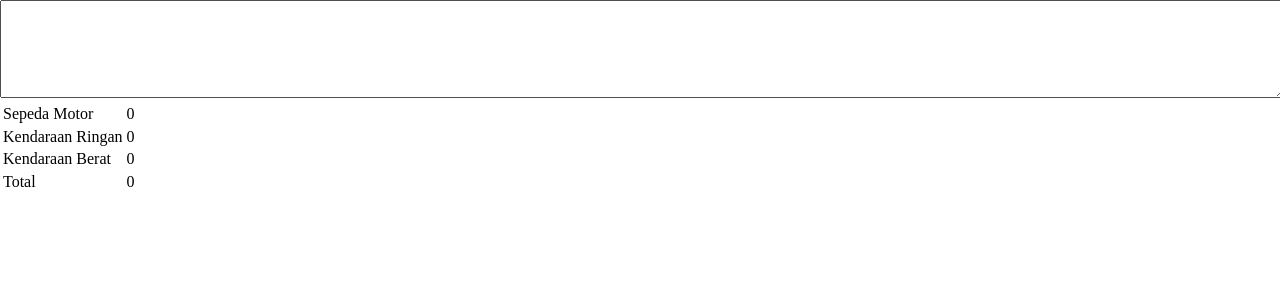
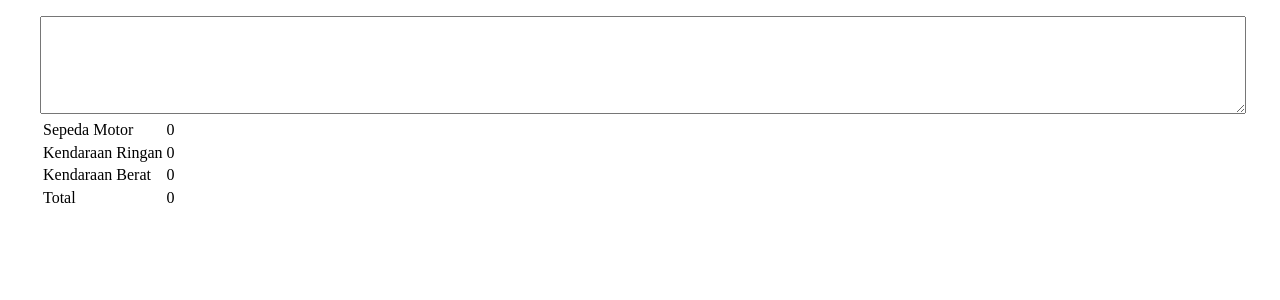
Before and after one commit to zackad-vault/traffic-count-reader, a React (Create React App) app: page / in a window 1280 px wide. Shown: the top 300 px of the page. Built offline with nearby package versions, Linux system fonts and the light colour scheme.

Commit message:
feat: add spacing and fix code style

```diff
--- a/src/App.jsx
+++ b/src/App.jsx
@@ -1,6 +1,7 @@
 import React from 'react'
 import { Textarea } from './Textarea'
 import { Table } from './Table'
+import style from './App.module.css'
 
 function App() {
   const [motorCycle, setMotorCycle] = React.useState(0)
@@ -8,19 +9,21 @@ function App() {
   const [heavyVehicle, setHeavyVehicle] = React.useState(0)
   const [total, setTotal] = React.useState(0)
 
-  const handleInputChange = event => {
+  const handleInputChange = (event) => {
     const data = event.target.value
 
-    setMotorCycle([...data].filter(l => parseInt(l) === 1).length)
-    setLightVehicle([...data].filter(l => parseInt(l) === 2).length)
-    setHeavyVehicle([...data].filter(l => parseInt(l) === 3).length)
+    setMotorCycle([...data].filter((l) => parseInt(l) === 1).length)
+    setLightVehicle([...data].filter((l) => parseInt(l) === 2).length)
+    setHeavyVehicle([...data].filter((l) => parseInt(l) === 3).length)
     setTotal(data.replace(/\D+/g, '').length)
   }
 
   return (
-    <div>
-      <Textarea onChange={handleInputChange} />
-      <Table motorCycle={motorCycle} lightVehicle={lightVehicle} heavyVehicle={heavyVehicle} total={total} />
+    <div className={style.App}>
+      <div className={style.container}>
+        <Textarea onChange={handleInputChange} />
+        <Table motorCycle={motorCycle} lightVehicle={lightVehicle} heavyVehicle={heavyVehicle} total={total} />
+      </div>
     </div>
   )
 }
--- /dev/null
+++ b/src/App.module.css
@@ -0,0 +1,8 @@
+.App {
+  padding-top: 1rem;
+}
+
+.container {
+  max-width: 1200px;
+  margin: 0 auto;
+}
```
